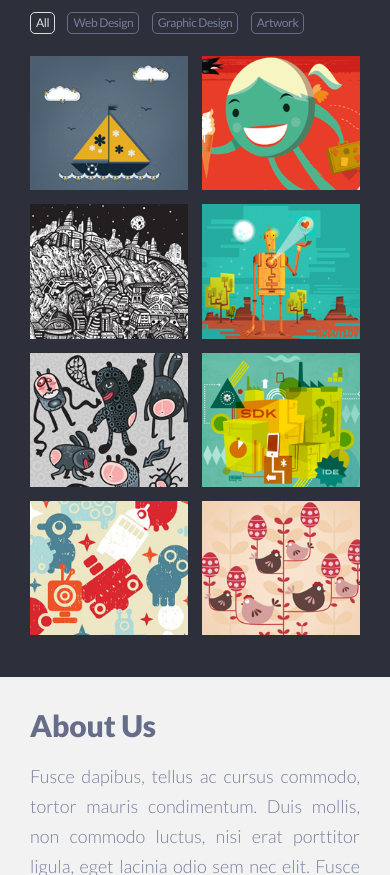
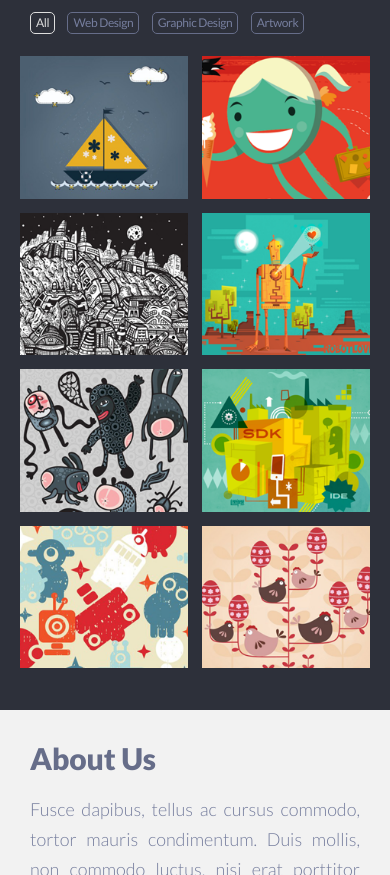
Before and after one commit to MaksimDiubo/singolo, a plain HTML site: page index.html in a window 390 px wide. Shown: the part 1555-2430 px from the top of the page. Drawn offline with nearby package versions, Linux system fonts and the light colour scheme.

Commit message:
fix(singolo-responsive): change media max-width
change media max-width;
add fixed margins between portfolio items;

```diff
--- a/style.css
+++ b/style.css
@@ -876,7 +876,7 @@ color: #d6564f;
   padding-left: 1px;
 }
 
-@media screen and (max-width: 1020px) {
+@media screen and (max-width: 1019px) {
   .slider__item::before {
     padding-top: 65.6%;
   }
@@ -895,8 +895,14 @@ color: #d6564f;
     margin-bottom: 39px;
   }
 
+  .portfolio__items {
+    margin: 0 -10px;
+  }
+
   .portfolio__item {
-    flex: 0 0 31.38419104%;
+    flex: 1 1 30.4986950%;
+    margin-right: 10px;
+    margin-left: 10px;
   }
 
   .about {
@@ -940,7 +946,7 @@ color: #d6564f;
 
 }
 
-@media screen and (max-width: 768px) {
+@media screen and (max-width: 767px) {
   .wrapper {
     padding: 0 30px;
   }
@@ -1007,7 +1013,7 @@ color: #d6564f;
 
   .portfolio__item {
     flex: 0 0 47.9365079%;
-    margin: 2.1% 0;
+    margin: 7px 0;
   }
 
   .portfolio__item:nth-child(1n + 9) {
```
